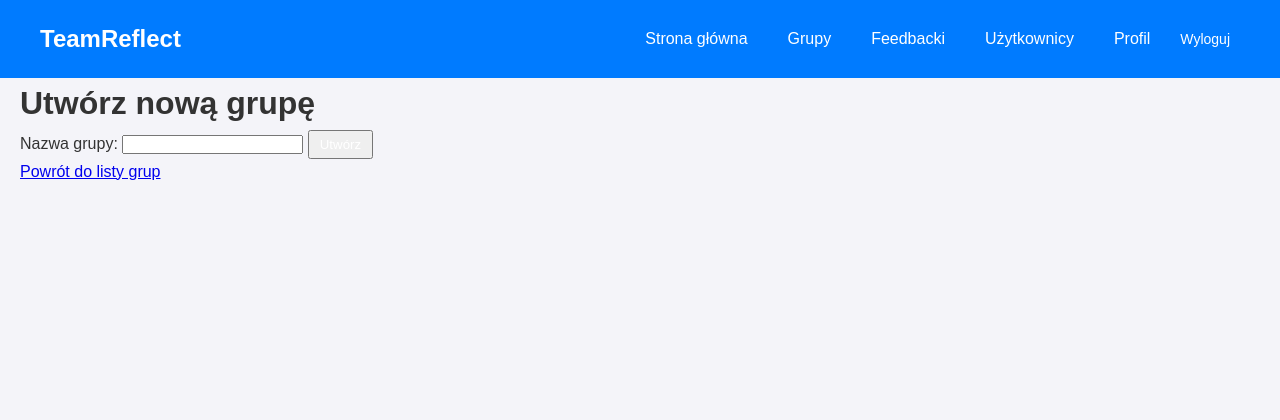
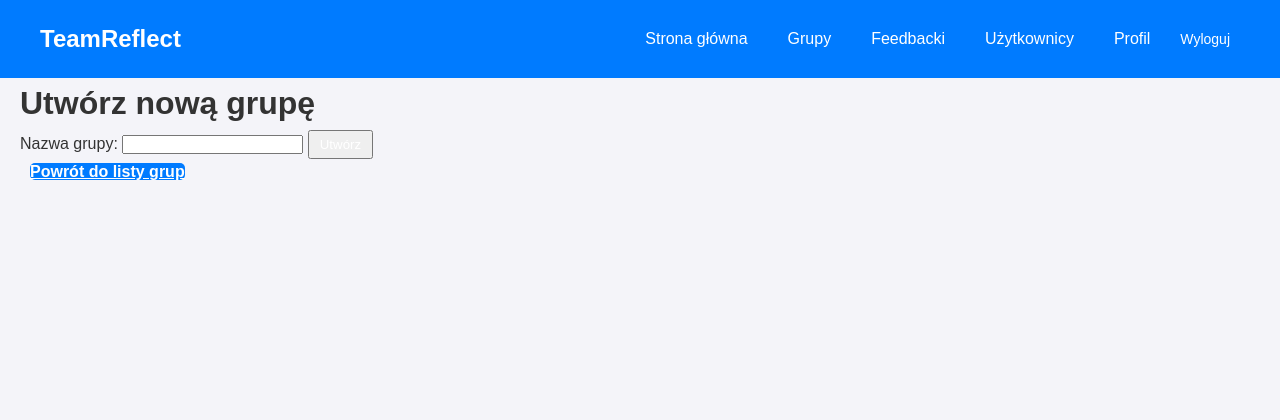
Before and after one commit to GreenAvian/TeamReflect_zut_project, a Django app: page /groups/create/ in a window 1280 px wide. Shown: the top 420 px of the page. Run offline with Django 5.2, Linux system fonts and the light colour scheme; the visitor is signed in with stand-in values (Sample User, id 1).

Commit message:
stylowanie ostatnie poprawki powrót do listy grup

```diff
--- a/TeamReflectApp/static/css/styles.css
+++ b/TeamReflectApp/static/css/styles.css
@@ -160,6 +160,7 @@ header, footer {
     background: #0056b3;
 }
 
+
 /* Group Details Styling */
 .group-details-container {
     padding: 20px;
@@ -196,6 +197,8 @@ header, footer {
 .delete-group-link:hover {
     background: #c82333;
 }
+
+
 
 /* Feedback Form Styling */
 .feedback-form-row {
--- a/TeamReflectApp/templates/create_group.html
+++ b/TeamReflectApp/templates/create_group.html
@@ -13,5 +13,5 @@
 {% if error %}
 <p style="color: red;">{{ error }}</p>
 {% endif %}
-<a href="{% url 'group_list' %}">Powrót do listy grup</a>
+<a class="generic_button group-back-btn" href="{% url 'group_list' %}">Powrót do listy grup</a>
 {% endblock %}
--- a/TeamReflectApp/templates/group_detail.html
+++ b/TeamReflectApp/templates/group_detail.html
@@ -27,5 +27,6 @@
     <button type="submit" name="add_member">Dodaj</button>
 </form>
 
-<a href="{% url 'group_list' %}">Powrót do listy grup</a>
+<a class="generic_button group-back-btn" href="{% url 'group_list' %}">Powrót do listy grup</a>
+
 {% endblock %}
```
